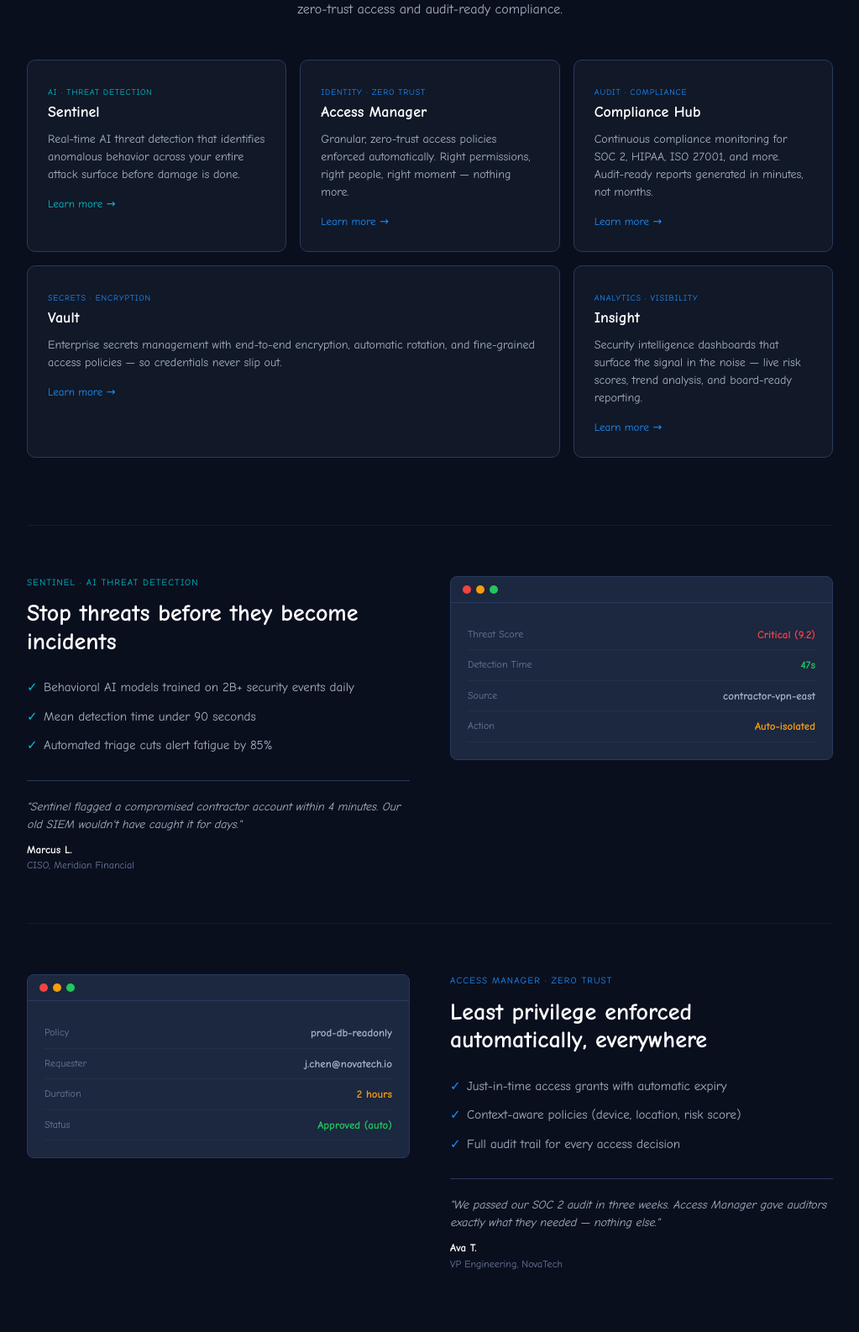
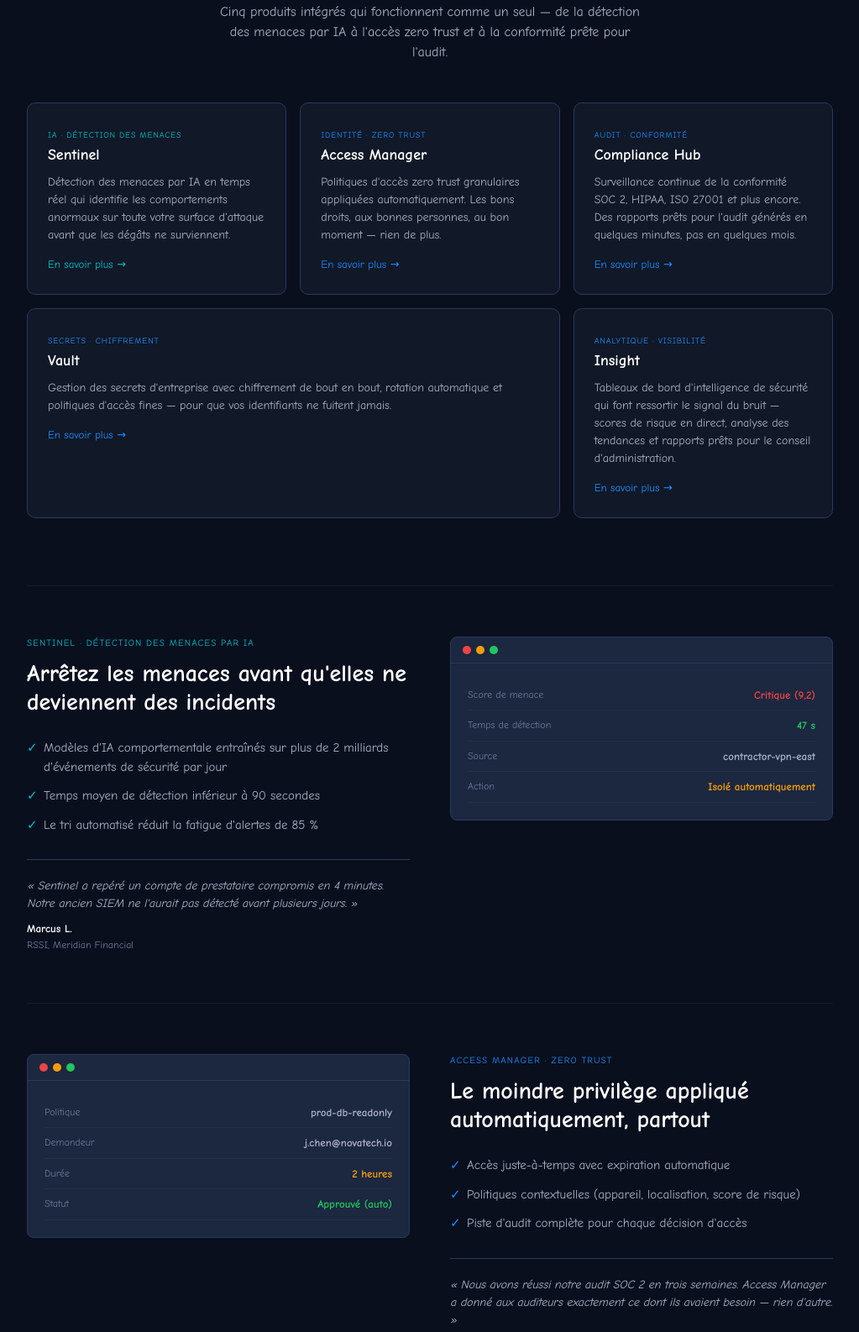
Before and after one commit to SlackIsBae-Inc/welo-guard-demo, a website: page index.html in a window 1280 px wide. Shown: the part 735-2321 px from the top of the page at 84% size, without its empty margins (128-1151 px from the left). Drawn offline with Linux system fonts and the light colour scheme.

```diff
--- a/index.html
+++ b/index.html
@@ -1,11 +1,11 @@
 <!DOCTYPE html>
-<html lang="en">
+<html lang="fr">
 <head>
   <meta charset="UTF-8">
   <meta name="viewport" content="width=device-width, initial-scale=1.0">
-  <meta name="description" content="Welo Guard unifies AI threat detection, zero-trust access control, and compliance automation into one enterprise security platform.">
-  <meta property="og:title" content="Welo Guard — AI-Powered Security. Zero Compromise.">
-  <meta property="og:description" content="Enterprise-grade threat detection and response, powered by next-generation AI models that learn and adapt to your unique environment.">
+  <meta name="description" content="Welo Guard unifie la détection des menaces par IA, le contrôle d'accès zero trust et l'automatisation de la conformité dans une seule plateforme de sécurité d'entreprise.">
+  <meta property="og:title" content="Welo Guard — Sécurité propulsée par l'IA. Zéro compromis.">
+  <meta property="og:description" content="Détection et réponse aux menaces de niveau entreprise, propulsées par des modèles d'IA de nouvelle génération qui apprennent et s'adaptent à votre environnement unique.">
   <meta property="og:type" content="website">
   <link rel="icon" href="favicon.svg" type="image/svg+xml">
   <title>Welo Guard</title>
@@ -15,70 +15,70 @@
   <nav class="nav">
     <a href="#" class="nav__logo">Welo Guard</a>
     <ul class="nav__links">
-      <li><a href="#">Products</a></li>
+      <li><a href="#">Produits</a></li>
       <li><a href="#">Solutions</a></li>
-      <li><a href="#">Pricing</a></li>
-      <li><a href="#">Docs</a></li>
+      <li><a href="#">Tarifs</a></li>
+      <li><a href="#">Documentation</a></li>
     </ul>
-    <a href="#" class="nav__btn">Get Started</a>
+    <a href="#" class="nav__btn">Commencer</a>
   </nav>
 
   <section class="hero">
-    <p class="hero__eyebrow">Enterprise Security Platform</p>
-    <p class="hero__headline">AI-Powered Security.<br>Zero Compromise.</p>
-    <p class="hero__subhead">Enterprise-grade threat detection and response, powered by next-generation AI models that learn and adapt to your unique environment.</p>
-    <a href="#" class="hero__cta">Request Demo</a>
+    <p class="hero__eyebrow">Plateforme de sécurité d'entreprise</p>
+    <p class="hero__headline">Sécurité propulsée par l'IA.<br>Zéro compromis.</p>
+    <p class="hero__subhead">Détection et réponse aux menaces de niveau entreprise, propulsées par des modèles d'IA de nouvelle génération qui apprennent et s'adaptent à votre environnement unique.</p>
+    <a href="#" class="hero__cta">Demander une démo</a>
   </section>
 
   <div class="proof-bar">
-    Trusted by enterprise teams · Certified
+    Approuvé par les équipes d'entreprise · Certifié
     <span>SOC 2 Type II</span>
     <span>ISO 27001</span>
     <span>HIPAA</span>
-    <span>FedRAMP (pending)</span>
+    <span>FedRAMP (en cours)</span>
   </div>
 
   <section class="section">
     <div class="section__header">
-      <p class="section__eyebrow">The Platform</p>
-      <h2 class="section__headline">Everything security in one place</h2>
-      <p class="section__subhead">Five integrated products working as one — from AI threat detection to zero-trust access and audit-ready compliance.</p>
+      <p class="section__eyebrow">La plateforme</p>
+      <h2 class="section__headline">Toute la sécurité au même endroit</h2>
+      <p class="section__subhead">Cinq produits intégrés qui fonctionnent comme un seul — de la détection des menaces par IA à l'accès zero trust et à la conformité prête pour l'audit.</p>
     </div>
 
     <div class="cards-grid">
       <div class="card card--sentinel">
-        <span class="card__tag">AI · Threat Detection</span>
+        <span class="card__tag">IA · Détection des menaces</span>
         <div class="card__name">Sentinel</div>
-        <p class="card__desc">Real-time AI threat detection that identifies anomalous behavior across your entire attack surface before damage is done.</p>
-        <a href="#" class="card__link">Learn more →</a>
+        <p class="card__desc">Détection des menaces par IA en temps réel qui identifie les comportements anormaux sur toute votre surface d'attaque avant que les dégâts ne surviennent.</p>
+        <a href="#" class="card__link">En savoir plus →</a>
       </div>
 
       <div class="card">
-        <span class="card__tag">Identity · Zero Trust</span>
+        <span class="card__tag">Identité · Zero Trust</span>
         <div class="card__name">Access Manager</div>
-        <p class="card__desc">Granular, zero-trust access policies enforced automatically. Right permissions, right people, right moment — nothing more.</p>
-        <a href="#" class="card__link">Learn more →</a>
+        <p class="card__desc">Politiques d'accès zero trust granulaires appliquées automatiquement. Les bons droits, aux bonnes personnes, au bon moment — rien de plus.</p>
+        <a href="#" class="card__link">En savoir plus →</a>
       </div>
 
       <div class="card">
-        <span class="card__tag">Audit · Compliance</span>
+        <span class="card__tag">Audit · Conformité</span>
         <div class="card__name">Compliance Hub</div>
-        <p class="card__desc">Continuous compliance monitoring for SOC 2, HIPAA, ISO 27001, and more. Audit-ready reports generated in minutes, not months.</p>
-        <a href="#" class="card__link">Learn more →</a>
+        <p class="card__desc">Surveillance continue de la conformité SOC 2, HIPAA, ISO 27001 et plus encore. Des rapports prêts pour l'audit générés en quelques minutes, pas en quelques mois.</p>
+        <a href="#" class="card__link">En savoir plus →</a>
       </div>
 
       <div class="card card--wide">
-        <span class="card__tag">Secrets · Encryption</span>
+        <span class="card__tag">Secrets · Chiffrement</span>
         <div class="card__name">Vault</div>
-        <p class="card__desc">Enterprise secrets management with end-to-end encryption, automatic rotation, and fine-grained access policies — so credentials never slip out.</p>
-        <a href="#" class="card__link">Learn more →</a>
+        <p class="card__desc">Gestion des secrets d'entreprise avec chiffrement de bout en bout, rotation automatique et politiques d'accès fines — pour que vos identifiants ne fuitent jamais.</p>
+        <a href="#" class="card__link">En savoir plus →</a>
       </div>
 
       <div class="card">
-        <span class="card__tag">Analytics · Visibility</span>
+        <span class="card__tag">Analytique · Visibilité</span>
         <div class="card__name">Insight</div>
-        <p class="card__desc">Security intelligence dashboards that surface the signal in the noise — live risk scores, trend analysis, and board-ready reporting.</p>
-        <a href="#" class="card__link">Learn more →</a>
+        <p class="card__desc">Tableaux de bord d'intelligence de sécurité qui font ressortir le signal du bruit — scores de risque en direct, analyse des tendances et rapports prêts pour le conseil d'administration.</p>
+        <a href="#" class="card__link">En savoir plus →</a>
       </div>
     </div>
   </section>
@@ -88,17 +88,17 @@
   <section class="feature feature--teal">
     <div class="feature__inner">
       <div class="feature__content">
-        <p class="feature__eyebrow">Sentinel · AI Threat Detection</p>
-        <h2 class="feature__headline">Stop threats before they become incidents</h2>
+        <p class="feature__eyebrow">Sentinel · Détection des menaces par IA</p>
+        <h2 class="feature__headline">Arrêtez les menaces avant qu'elles ne deviennent des incidents</h2>
         <ul class="feature__bullets">
-          <li>Behavioral AI models trained on 2B+ security events daily</li>
-          <li>Mean detection time under 90 seconds</li>
-          <li>Automated triage cuts alert fatigue by 85%</li>
+          <li>Modèles d'IA comportementale entraînés sur plus de 2 milliards d'événements de sécurité par jour</li>
+          <li>Temps moyen de détection inférieur à 90 secondes</li>
+          <li>Le tri automatisé réduit la fatigue d'alertes de 85 %</li>
         </ul>
         <div class="feature__quote">
-          <p class="feature__quote-text">"Sentinel flagged a compromised contractor account within 4 minutes. Our old SIEM wouldn't have caught it for days."</p>
+          <p class="feature__quote-text">« Sentinel a repéré un compte de prestataire compromis en 4 minutes. Notre ancien SIEM ne l'aurait pas détecté avant plusieurs jours. »</p>
           <div class="feature__quote-name">Marcus L.</div>
-          <div class="feature__quote-title">CISO, Meridian Financial</div>
+          <div class="feature__quote-title">RSSI, Meridian Financial</div>
         </div>
       </div>
       <div class="feature__media">
@@ -109,10 +109,10 @@
             <span class="feature__screen-dot" style="background:#22c55e"></span>
           </div>
           <div class="feature__screen-body">
-            <div class="stat-row"><span class="stat-label">Threat Score</span><span class="stat-value stat-value--red">Critical (9.2)</span></div>
-            <div class="stat-row"><span class="stat-label">Detection Time</span><span class="stat-value stat-value--green">47s</span></div>
+            <div class="stat-row"><span class="stat-label">Score de menace</span><span class="stat-value stat-value--red">Critique (9,2)</span></div>
+            <div class="stat-row"><span class="stat-label">Temps de détection</span><span class="stat-value stat-value--green">47 s</span></div>
             <div class="stat-row"><span class="stat-label">Source</span><span class="stat-value">contractor-vpn-east</span></div>
-            <div class="stat-row"><span class="stat-label">Action</span><span class="stat-value stat-value--amber">Auto-isolated</span></div>
+            <div class="stat-row"><span class="stat-label">Action</span><span class="stat-value stat-value--amber">Isolé automatiquement</span></div>
           </div>
         </div>
       </div>
@@ -125,16 +125,16 @@
     <div class="feature__inner">
       <div class="feature__content">
         <p class="feature__eyebrow">Access Manager · Zero Trust</p>
-        <h2 class="feature__headline">Least privilege enforced automatically, everywhere</h2>
+        <h2 class="feature__headline">Le moindre privilège appliqué automatiquement, partout</h2>
         <ul class="feature__bullets">
-          <li>Just-in-time access grants with automatic expiry</li>
-          <li>Context-aware policies (device, location, risk score)</li>
-          <li>Full audit trail for every access decision</li>
+          <li>Accès juste-à-temps avec expiration automatique</li>
+          <li>Politiques contextuelles (appareil, localisation, score de risque)</li>
+          <li>Piste d'audit complète pour chaque décision d'accès</li>
         </ul>
         <div class="feature__quote">
-          <p class="feature__quote-text">"We passed our SOC 2 audit in three weeks. Access Manager gave auditors exactly what they needed — nothing else."</p>
+          <p class="feature__quote-text">« Nous avons réussi notre audit SOC 2 en trois semaines. Access Manager a donné aux auditeurs exactement ce dont ils avaient besoin — rien d'autre. »</p>
           <div class="feature__quote-name">Ava T.</div>
-          <div class="feature__quote-title">VP Engineering, NovaTech</div>
+          <div class="feature__quote-title">VP Ingénierie, NovaTech</div>
         </div>
       </div>
       <div class="feature__media">
@@ -145,10 +145,10 @@
             <span class="feature__screen-dot" style="background:#22c55e"></span>
           </div>
           <div class="feature__screen-body">
-            <div class="stat-row"><span class="stat-label">Policy</span><span class="stat-value">prod-db-readonly</span></div>
-            <div class="stat-row"><span class="stat-label">Requester</span><span class="stat-value">j.chen@novatech.io</span></div>
-            <div class="stat-row"><span class="stat-label">Duration</span><span class="stat-value stat-value--amber">2 hours</span></div>
-            <div class="stat-row"><span class="stat-label">Status</span><span class="stat-value stat-value--green">Approved (auto)</span></div>
+            <div class="stat-row"><span class="stat-label">Politique</span><span class="stat-value">prod-db-readonly</span></div>
+            <div class="stat-row"><span class="stat-label">Demandeur</span><span class="stat-value">j.chen@novatech.io</span></div>
+            <div class="stat-row"><span class="stat-label">Durée</span><span class="stat-value stat-value--amber">2 heures</span></div>
+            <div class="stat-row"><span class="stat-label">Statut</span><span class="stat-value stat-value--green">Approuvé (auto)</span></div>
           </div>
         </div>
       </div>
@@ -157,12 +157,12 @@
 
   <section class="cta-section">
     <div class="cta-card">
-      <p class="cta-card__eyebrow">Get started today</p>
-      <h2 class="cta-card__headline">Your security posture,<br>transformed in 30 days.</h2>
-      <p class="cta-card__subhead">Join enterprise teams that replaced five point solutions with one intelligent platform. No rip-and-replace. No six-month deployment. Just clarity.</p>
+      <p class="cta-card__eyebrow">Commencez dès aujourd'hui</p>
+      <h2 class="cta-card__headline">Votre posture de sécurité,<br>transformée en 30 jours.</h2>
+      <p class="cta-card__subhead">Rejoignez les équipes d'entreprise qui ont remplacé cinq solutions ponctuelles par une seule plateforme intelligente. Pas de remplacement complet. Pas de déploiement de six mois. Juste de la clarté.</p>
       <div class="cta-card__actions">
-        <a href="#" class="btn--primary">Start Free Trial</a>
-        <a href="#" class="btn--outline">Talk to Sales</a>
+        <a href="#" class="btn--primary">Essai gratuit</a>
+        <a href="#" class="btn--outline">Parler aux ventes</a>
       </div>
     </div>
   </section>
@@ -171,13 +171,13 @@
     <div class="footer__inner">
       <div>
         <div class="footer__logo">Welo Guard</div>
-        <span class="footer__copy">© 2025 Welo Guard. All rights reserved.</span>
+        <span class="footer__copy">© 2025 Welo Guard. Tous droits réservés.</span>
       </div>
       <nav class="footer__links">
-        <a href="#">Privacy</a>
-        <a href="#">Terms</a>
-        <a href="#">Security</a>
-        <a href="#">Status</a>
+        <a href="#">Confidentialité</a>
+        <a href="#">Conditions</a>
+        <a href="#">Sécurité</a>
+        <a href="#">État du service</a>
       </nav>
     </div>
   </footer>
```
